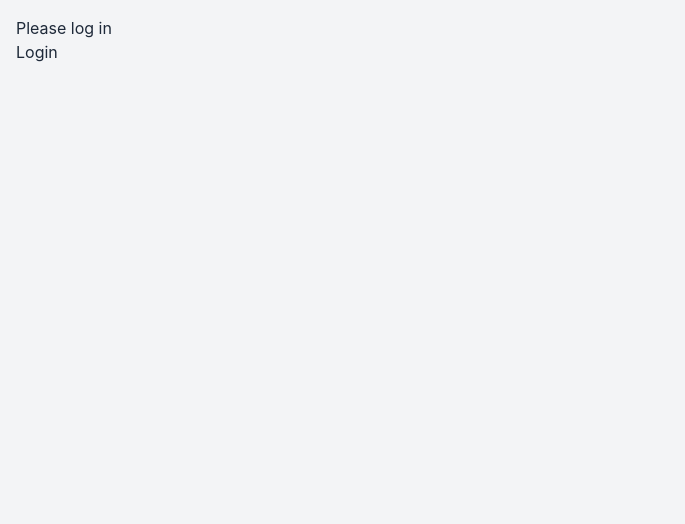
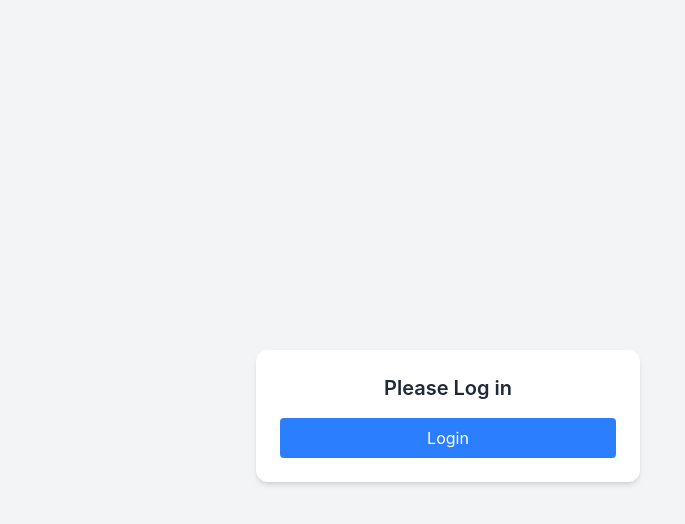
Before and after one commit to VishalThapaliya/react-dashboard, a React (Vite) app: page / in a window 1280 px wide. Shown: the top 524 px of the page, without its empty margins (0-685 px from the left). Built offline with nearby package versions, Linux system fonts and the light colour scheme.

Commit message:
refactor: simplify AuthButtons and Dashboard components, and add css classes to improve UI

```diff
--- a/src/components/AuthButtons/index.tsx
+++ b/src/components/AuthButtons/index.tsx
@@ -1,7 +1,7 @@
 import { useAuth } from "../../hooks/useAuth";
 
 const AuthButtons = () => {
-    const { state, login, logout } = useAuth();
+    const { login } = useAuth();
 
     const mockUser = {
         name: "Bishal",
@@ -9,20 +9,19 @@ const AuthButtons = () => {
     }
 
     return (
-        <>
-            {state.isLoggedIn ? (
-                <div>
-                    <h2>Welcome back {state.user?.name}</h2>
-                    <p>Email: {state.user?.email}</p>
-                    <button onClick={logout}>Logout</button>
-                </div>
-            ) : (
-                <div>
-                    <h2>Please log in</h2>
-                    <button onClick={() => login(mockUser)}>Login</button>
-                </div>
-            )}
-        </>
+        <div className="flex items-center justify-center h-screen">
+            <div className="bg-white dark:bg-gray-800 p-6 rounded-xl shadow-md w-full max-w-sm text-center">
+                <h2 className="text-xl font-semibold mb-4">Please Log in</h2>
+
+                <button
+                    onClick={() => login(mockUser)}
+                    className="w-full bg-blue-500 text-white py-2 rounded hover:bg-blue-600 transition"
+                >
+                    Login
+                </button>
+            </div>
+
+        </div>
     )
 }
 
--- a/src/pages/Dashboard/index.tsx
+++ b/src/pages/Dashboard/index.tsx
@@ -1,34 +1,17 @@
-import { useEffect, useState } from 'react'
 import { useAuth } from "../../hooks/useAuth";
 
 const Dashboard = () => {
     const { state } = useAuth();
-    const [posts, setPosts] = useState<string[]>([]);
-    useEffect(() => {
-        const fetchPosts = async () => {
-            try {
-                const response = await fetch(`https://jsonplaceholder.typicode.com/posts`);
-
-                if(!response.ok) {
-                    throw new Error("Couldn't fetch from API");
-                }
-
-                const data = await response.json();
-                setPosts(data);
-            } catch (error) {
-                console.error("Error while fetching posts: ", error);
-            }
-        }
-
-        fetchPosts();
-    });
 
   return (
-    <div>
-        <h1>Dashboard</h1>
-        <p>Welcome {state.user?.name}</p>
+    <div className="bg-white dark:bg-gray-800 p-6 rounnded-xl shadow">
+        <h2 className="text-lg font-semibold mb-2">Welcome back {state.user?.name}</h2>
+
+        <p className="text-sm text-gray-500 mb-4">
+            {state.user?.email}
+        </p>
     </div>
-  )
-}
+  );
+};
 
-export default Dashboard
+export default Dashboard;
```
